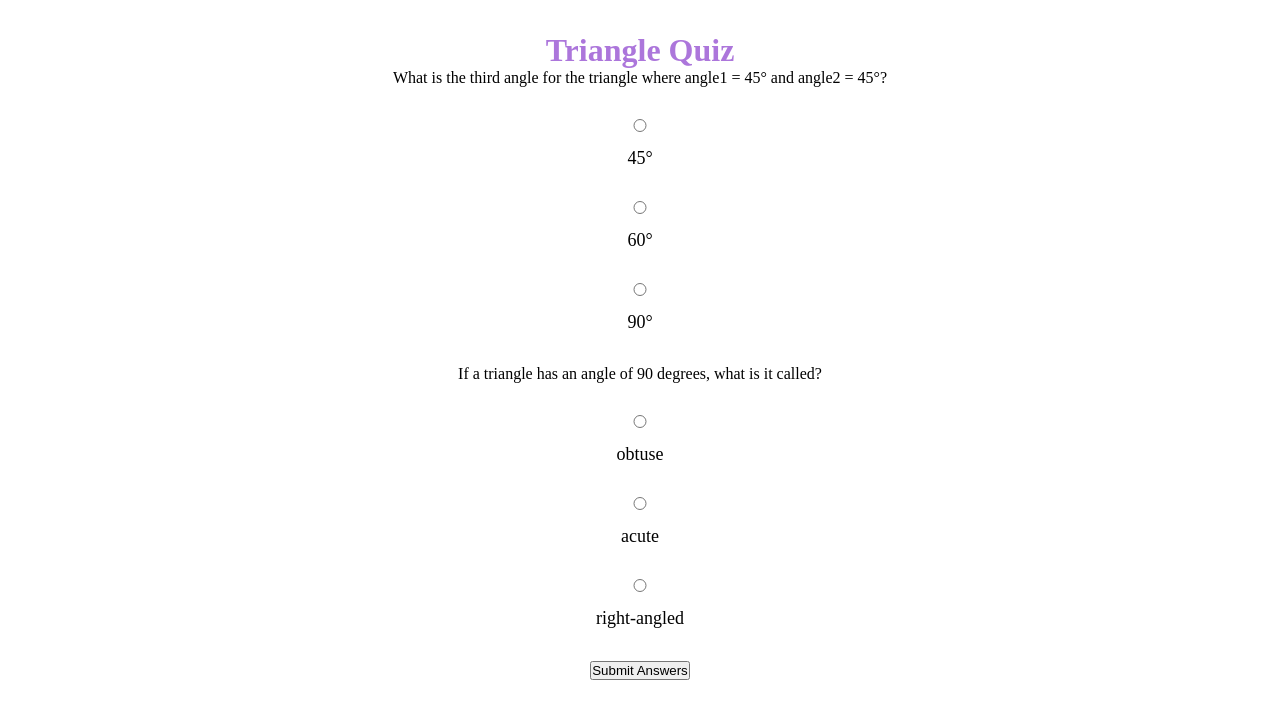
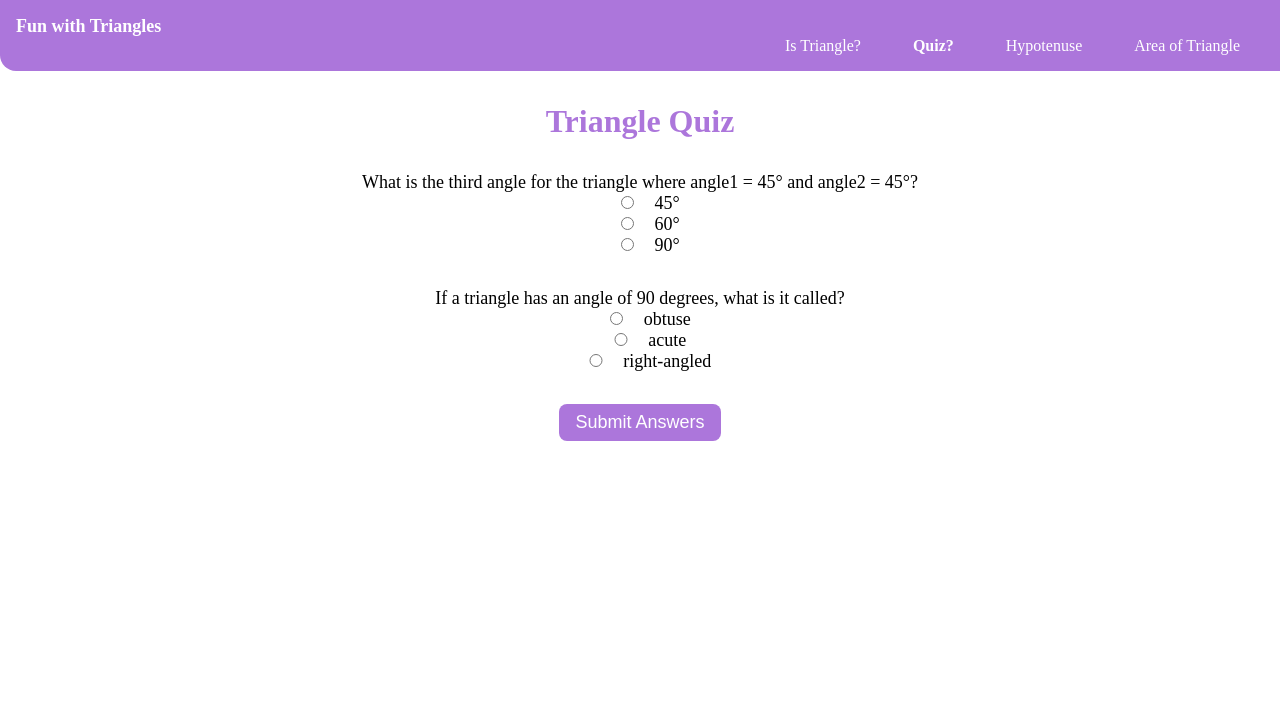
Before and after one commit to ikaran-singh/fun-with-triangles, a plain HTML site: page quiz.html in a window 1280 px wide. Drawn offline with Linux system fonts and the light colour scheme.

Commit message:
added navigation

```diff
--- a/quiz.html
+++ b/quiz.html
@@ -10,26 +10,46 @@
 </head>
 
 <body>
+    <nav class="navigation container">
+        <div class="nav-brand">Fun with Triangles</div>
+        <ul class="non-bullet nav-pills">
+            <li class="list-inline">
+                <a class="link" href="index.html">Is Triangle?</a>
+            </li>
+            <li class="list-inline">
+                <a class="link active" href="/">Quiz?</a>
+            </li>
+            <li class="list-inline">
+                <a class="link" href="hypotenuse.html">Hypotenuse</a>
+            </li>
+            <li class="list-inline">
+                <a class="link" href="area.html">Area of Triangle</a>
+            </li>
+        </ul>
+    </nav>
     <h1>Triangle Quiz</h1>
     <form class="quiz-form">
         <div class="question-container">
             <p>What is the third angle for the triangle where angle1 = 45° and angle2 = 45°?</p>
-            <label><input type="radio" name="question1" value="45°" />45°</label>
-            <label><input type="radio" name="question1" value="60°" />60°</label>
-            <label><input type="radio" name="question1" value="90°" />90°</label>
+            <label><input type="radio" name="question1" value="45°" id="mcq" />45°</label>
+            <label><input type="radio" name="question1" value="60°" id="mcq" />60°</label>
+            <label><input type="radio" name="question1" value="90°" id="mcq" />90°</label>
         </div>
 
         <div class="question-container">
             <p>If a triangle has an angle of 90 degrees, what is it called?</p>
-            <label><input type="radio" name="question2" value="obtuse" />obtuse</label>
-            <label><input type="radio" name="question2" value="acute" />acute</label>
-            <label><input type="radio" name="question2" value="right-angled" />right-angled</label>
+            <label><input type="radio" name="question2" value="obtuse" id="mcq" />obtuse</label>
+            <label><input type="radio" name="question2" value="acute" id="mcq" />acute</label>
+            <label><input type="radio" name="question2" value="right-angled" id="mcq" />right-angled</label>
         </div>
     </form>
     <button id="submit-answer-btn">Submit Answers</button>
 
     <div id="output"></div>
 
+
+
+
     <script src="quiz.js"></script>
 </body>
 
--- a/styles.css
+++ b/styles.css
@@ -13,9 +13,18 @@ body {
   display: block;
 }
 
+.question-container {
+  margin: 2rem auto;
+  width: 85%;
+}
+
 h1 {
   margin: 2rem 0 0;
   color: var(--purple);
+}
+
+p {
+  font-size: large;
 }
 
 label {
@@ -35,7 +44,17 @@ input {
   font-size: large;
 }
 
-#is-triangle-btn {
+.question-container label {
+  margin: auto;
+}
+
+.question-container label input {
+  margin: auto;
+  display: inline;
+  width: 5%;
+}
+
+button {
   display: block;
   margin: auto;
   background: transparent;
@@ -52,3 +71,69 @@ input {
   margin: 2rem auto;
   font-size: x-large;
 }
+
+/* Navigation */
+
+.link {
+  text-decoration: none;
+  padding: 0.5rem 1rem;
+}
+
+.navigation {
+  background-color: var(--purple);
+  color: white;
+  padding: 1rem;
+  /* padding-right: 1rem; */
+  border-bottom-left-radius: 1rem;
+}
+
+.navigation .link {
+  color: white;
+}
+
+.nav-brand {
+  font-weight: bold;
+  font-size: large;
+  text-align: left;
+}
+
+.nav-pills {
+  text-align: right;
+}
+
+.navigation .active {
+  font-weight: bold;
+}
+
+.margin-md {
+  margin-top: 2rem;
+}
+
+.non-bullet {
+  list-style: none;
+}
+
+.list-inline {
+  display: inline;
+  padding: 0rem 0.5rem;
+}
+
+/* footer */
+
+.footer {
+  padding: 2rem 0rem;
+  background-color: var(--purple);
+  text-align: center;
+  color: white;
+  border-top-right-radius: 1rem;
+}
+.footer .footer-heading {
+  font-size: large;
+  font-weight: bold;
+}
+.footer .link {
+  color: white;
+}
+.footer .non-bullet {
+  padding-inline-start: 0px;
+}
```
Also changed, not shown: area.html (+19 -0 lines), hypotenuse.html (+17 -0 lines), index.html (+22 -0 lines).
